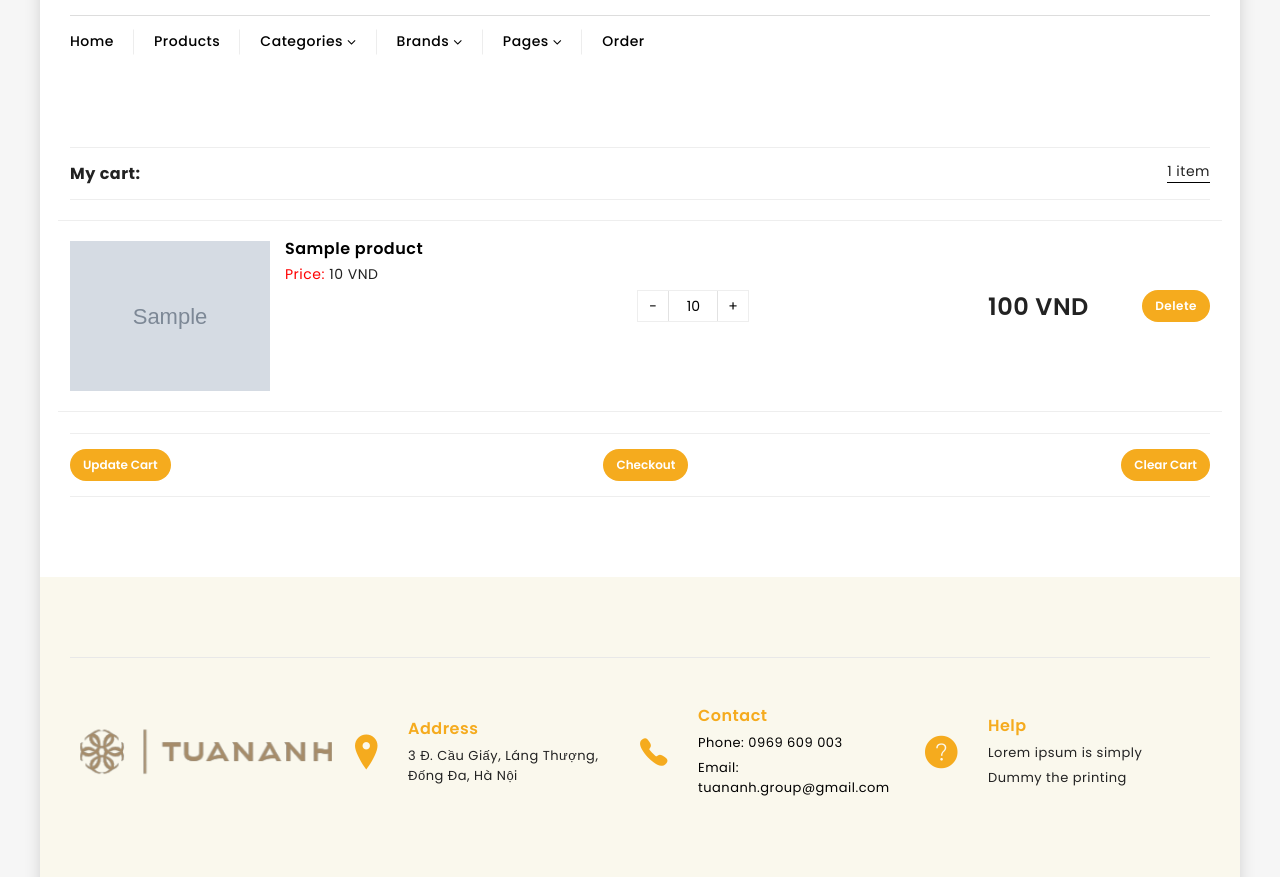
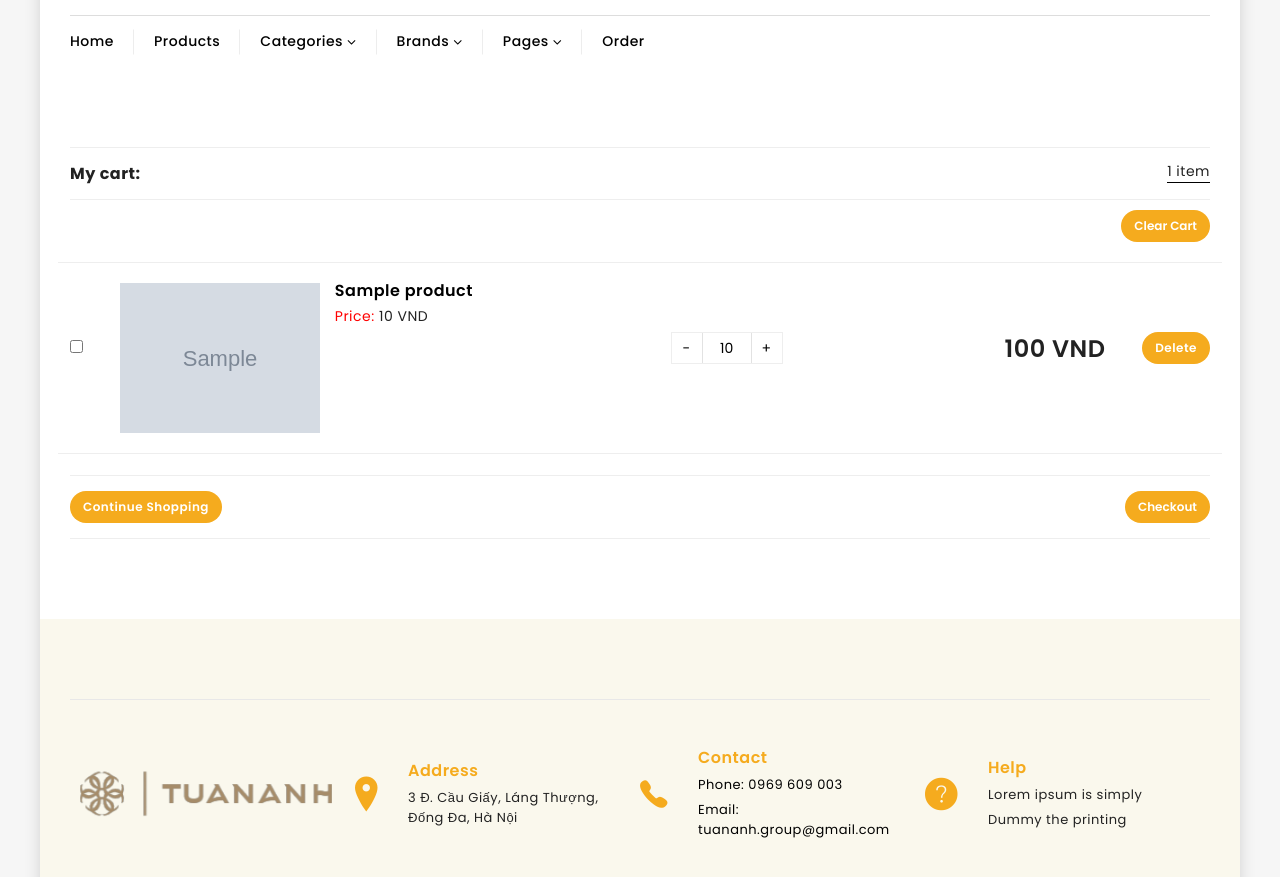
Before and after one commit to Razes93/php_project, a PHP site: page /cart.php in a window 1280 px wide. Shown: the part 75-952 px from the top of the page. Run offline with PHP 8.4, Linux system fonts and the light colour scheme; the visitor is signed in with stand-in values (Sample User, id 1); tables that the repository leaves empty or names only in its code hold one stand-in row (values such as "Sample post"); grey boxes marked "Sample" are stand-in pictures; some web fonts are replaced.

Commit message:
Update cart

```diff
--- a/cart.php
+++ b/cart.php
@@ -15,7 +15,11 @@ include("includes/header.php")
                             <span class="c-items"><?php echo total_items_cart(); ?> item</span>
                         </div>
                     </div>
-
+                    <div class="other-link">
+                        <ul class="c-link">
+                            <li style="float: right;margin-top:10px;"><input class="btn btn-style3" id="del_button" onclick="return confirm('Bạn có chắc là muốn xóa ?')" type="submit" name="del_all_cart" value="Clear Cart" /></li>
+                        </ul>
+                    </div>
                 </div>
 
                 <?php
@@ -25,6 +29,11 @@ include("includes/header.php")
                 } else {
                     $user_id = $_SESSION['user_id'];
                     $run_cart = mysqli_query($con, "select * from cart where user_id='$user_id' ");
+                    $count_items = mysqli_num_rows($run_cart);
+                    if ($count_items == 0) {
+                        echo "<h4 align='center'>Your cart is currently empty!</h4>";
+                        echo "<h5 align='center'> Click <a href='grid-list.php' style='color: blue;''>here</a> to shopping</h5>";
+                    } else {
                         while ($fetch_cart = mysqli_fetch_array($run_cart)) {
                             $product_id = $fetch_cart['product_id'];
                             $cart_id = array($fetch_cart['cart_id']);
@@ -32,7 +41,7 @@ include("includes/header.php")
                             $result_product = mysqli_query($con, "select * from product where product_id = '$product_id'");
                             while ($fetch_product = mysqli_fetch_array($result_product)) {
                                 $pro_id = $fetch_product['product_id'];
-
+                                $array_id = array($fetch_product['product_id']);
                                 $pro_title = $fetch_product['product_title'];
                                 $pro_sing_price = $fetch_product['product_price'];
                                 $pro_price = number_format($fetch_product['product_price'], 0, ",", ".");
@@ -51,6 +60,9 @@ include("includes/header.php")
                                 <div class="cart-area">
                                     <div class="cart-details">
                                         <div class="cart-all-pro">
+                                            <div>
+                                                <input type="checkbox" id="check" name="del[]" value="<?php echo $pro_id; ?>">
+                                            </div>
                                             <div class="cart-pro">
                                                 <div class="cart-pro-image">
                                                     <a href="product.php?pro_id=<?php echo $pro_id; ?>"><img width="200" height="150" src="admin-area/product_images/<?php echo $pro_image ?>" alt="image"></a>
@@ -62,21 +74,21 @@ include("includes/header.php")
                                             </div>
                                             <div class="qty-item">
                                                 <div class="center">
+                                                    <input type="hidden" class="proID" value="<?php echo $pro_id; ?>">
                                                     <div class="plus-minus">
                                                         <span>
-                                                        <a href="javascript:void(0)" class="minus-btn text-black">-</a>
-                                                        <input type="text" name="qty" value="<?php echo $qty; ?>">
-                                                        <a href="javascript:void(0)" class="plus-btn text-black">+</a>
+                                                            <a href="javascript:void(0)" class="minus-btn text-black updateQTY">-</a>
+                                                            <input class="qtyPro" type="text" name="qty" value="<?php echo $qty; ?>">
+                                                            <a href="javascript:void(0)" class="plus-btn text-black updateQTY">+</a>
                                                         </span>
                                                     </div>
-
                                                 </div>
                                             </div>
                                             <div class="all-pro-price">
                                                 <h4><?php echo $total_price; ?> VND</h4>
                                             </div>
                                             <div>
-                                            <a class="btn btn-style3" href="?del_cart=<?php echo $pro_id; ?>"> Delete</a>
+                                                <a class="btn btn-style3" onclick="return confirm('Bạn có chắc là muốn xóa ?')" href="?del_cart=<?php echo $pro_id; ?>"> Delete</a>
                                             </div>
                                         </div>
                                     </div>
@@ -84,14 +96,14 @@ include("includes/header.php")
                 <?php }
                         }
                     }
+                }
                 ?>
                 <div class="cart-area">
                     <div class="cart-details">
                         <div class="other-link">
                             <ul class="c-link">
-                                <li class="cart-other-link"><input class="btn btn-style3" type="submit" name="update_cart" value="Update Cart" /></li>
+                                <li><a class="btn btn-style3" href="grid-list.php">Continue Shopping</a></li>
                                 <li class="cart-other-link"><input class="btn btn-style3" type="submit" name="checkout" value="Checkout" /></li>
-                                <li class="cart-other-link"><input class="btn btn-style3" type="submit" name="del_all_cart" value="Clear Cart" /></li>
                             </ul>
                         </div>
                     </div>
@@ -101,38 +113,68 @@ include("includes/header.php")
         <?php
         if (isset($_GET['del_cart'])) {
             $id_pro = $_GET['del_cart'];
-
-            $del_cart = mysqli_query($con, "delete from cart where product_id = '$id_pro' AND user_id='$user_id'");
             $check_del_cart = mysqli_query($con, "select * from cart where product_id = '$id_pro' AND user_id='$user_id'");
             if ($check_del_cart) {
+                $del_cart = mysqli_query($con, "delete from cart where product_id = '$id_pro' AND user_id='$user_id'");
                 echo "<script>alert('Delete successful!')</script>";
                 echo "<script>window.open('cart.php','_self')</script>";
             } else {
                 echo "<script>alert('Delete failed!')</script>";
             }
         }
-        if (isset($_POST['update_cart'])) {
-            foreach ($cart_id as $id_cart) {
-                $pro_qty = mysqli_real_escape_string($con, $_POST['qty']);
-                $edit_qty = mysqli_query($con, "update cart set qty='$pro_qty' where cart_id='$id_cart' AND user_id='$user_id'");
-                $check_edit_qty = mysqli_query($con, "update cart set qty='$pro_qty' where product_id='$id_pro' AND user_id='$user_id'");
-                $check_row_qty = mysqli_fetch_array($check_edit_qty);
-                if ($qty != $check_row_qty) {
-                    echo "<script>alert('Update successful!')</script>";
-
+        if (isset($_POST['del_all_cart'])) {
+            if (isset($_POST['del'])) {
+                foreach ($_POST['del'] as $del_id) {
+                    $run_delete = mysqli_query($con, "delete from cart where product_id = '$del_id' AND user_id='$user_id' ");
+                    if ($run_delete) {
+                        echo "<script>alert('Delete successful!')</script>";
                         echo "<script>window.open('cart.php','_self')</script>";
+                    }
+                }
             } else {
-                    echo "<script>alert('Updated failed!')</script>";
+                $run_delete = mysqli_query($con, "delete from cart where user_id='$user_id' ");
+                if ($run_delete) {
+                    echo "<script>alert('Delete successful!')</script>";
                     echo "<script>window.open('cart.php','_self')</script>";
                 }
             }
         }
+
+        if (isset($_POST['action'])) {
+            $action = $_POST['action'];
+            switch ($action) {
+                case "update":
+                    $prod_id = $_POST['prod_id'];
+                    $qty = $_POST['qty'];
+                    $user_id = $_SESSION['user_id'];
+                    $check_cart = mysqli_query($con, "select * from cart where product_id = '$prod_id' AND user_id='$user_id'");
+                    if ($check_cart) {
+                        $update_cart = mysqli_query($con, "update cart set qty='$qty' where product_id = '$prod_id' AND user_id='$user_id'");
+                    } else {
+                        echo 200;
+                    }
+                    break;
+
+                default:
+                    echo 500;
+            }
+        }
+
         ?>
 
     </div>
 </section>
 <!-- cart end -->
 <!-- footer start -->
+<script>
+    document.getElementById('check').onclick = function(e) {
+        if (this.checked) {
+            document.getElementById('del_button').value = "Delete Selected Carts";
+        }else{
+            document.getElementById('del_button').value = "Clear Carts";
+        }
+    };
+</script>
 <?php
 include("includes/footer.php");
 ?>
--- a/includes/footer.php
+++ b/includes/footer.php
@@ -92,7 +92,7 @@
     <!-- jquery -->
     <script src="js/modernizr-2.8.3.min.js"></script>
     <script src="js/jquery-3.6.0.min.js"></script>
-    <script src="js/jquery-3.4.1.js"></script>
+    <!-- <script src="js/jquery-3.4.1.js"></script> -->
     <!-- bootstrap -->
     <script src="js/bootstrap.min.js"></script>
     <!-- popper -->
--- a/js/custom.js
+++ b/js/custom.js
@@ -47,6 +47,26 @@ $(document).ready(function(){
     //     }
 
     //  });
+    $(document).on('click','.updateQTY',function(){
+        var prod_id =$(this).closest('.qty-item').find('.proID').val();
+
+        var qty = $(this).closest('.qty-item').find('.qtyPro').val();
+
+
+        $.ajax({
+            method:"POST",
+            url:"cart.php",
+            data:{
+                "prod_id":prod_id,
+                "qty":qty,
+                "action": "update"
+             },
+            success: function(res){
+                alert("thành công");
+                location.reload();
+            }
+        })
+    });
  /*==============================================================
 
 // toggler js
```
Lines whose indentation alone changed are shown as unchanged.
